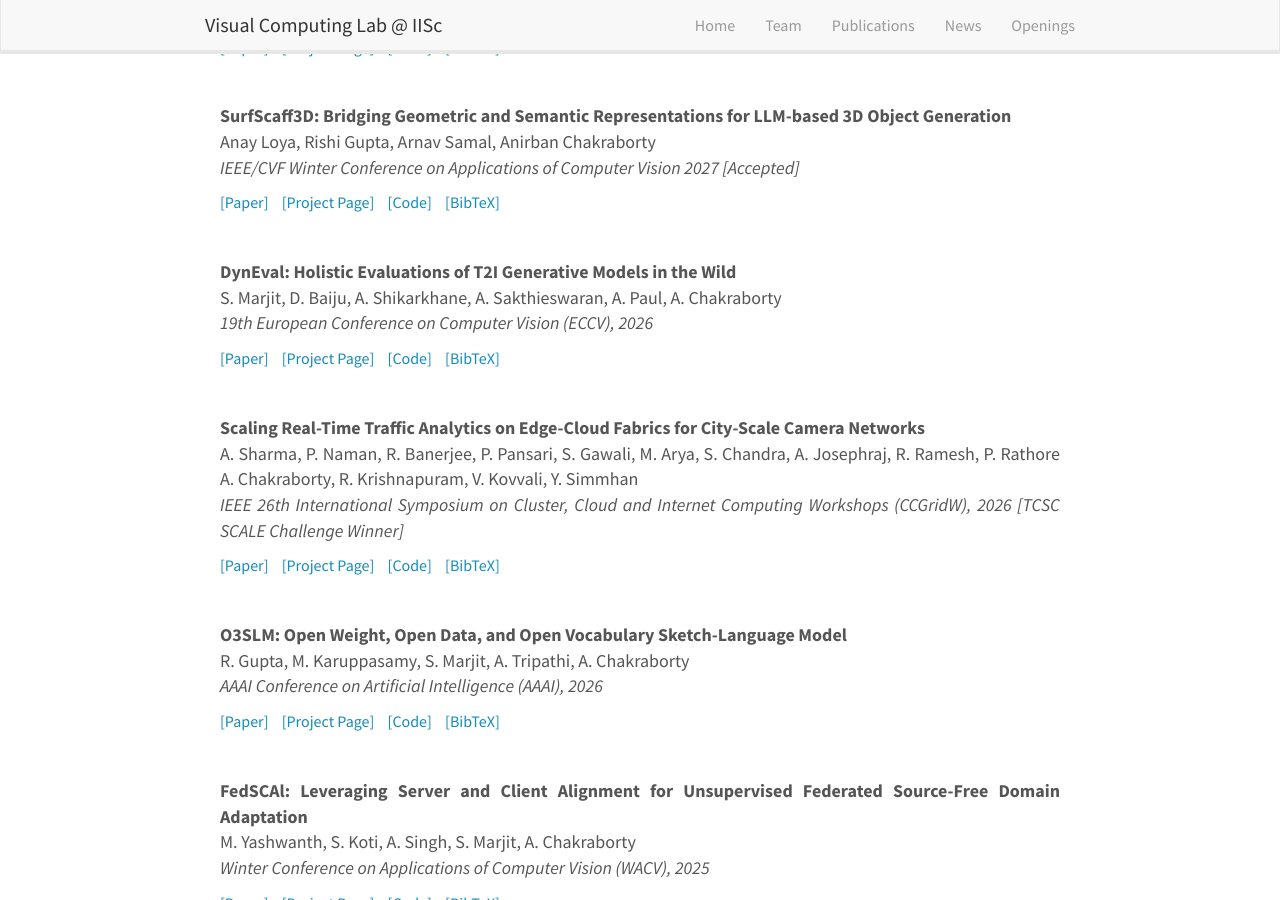
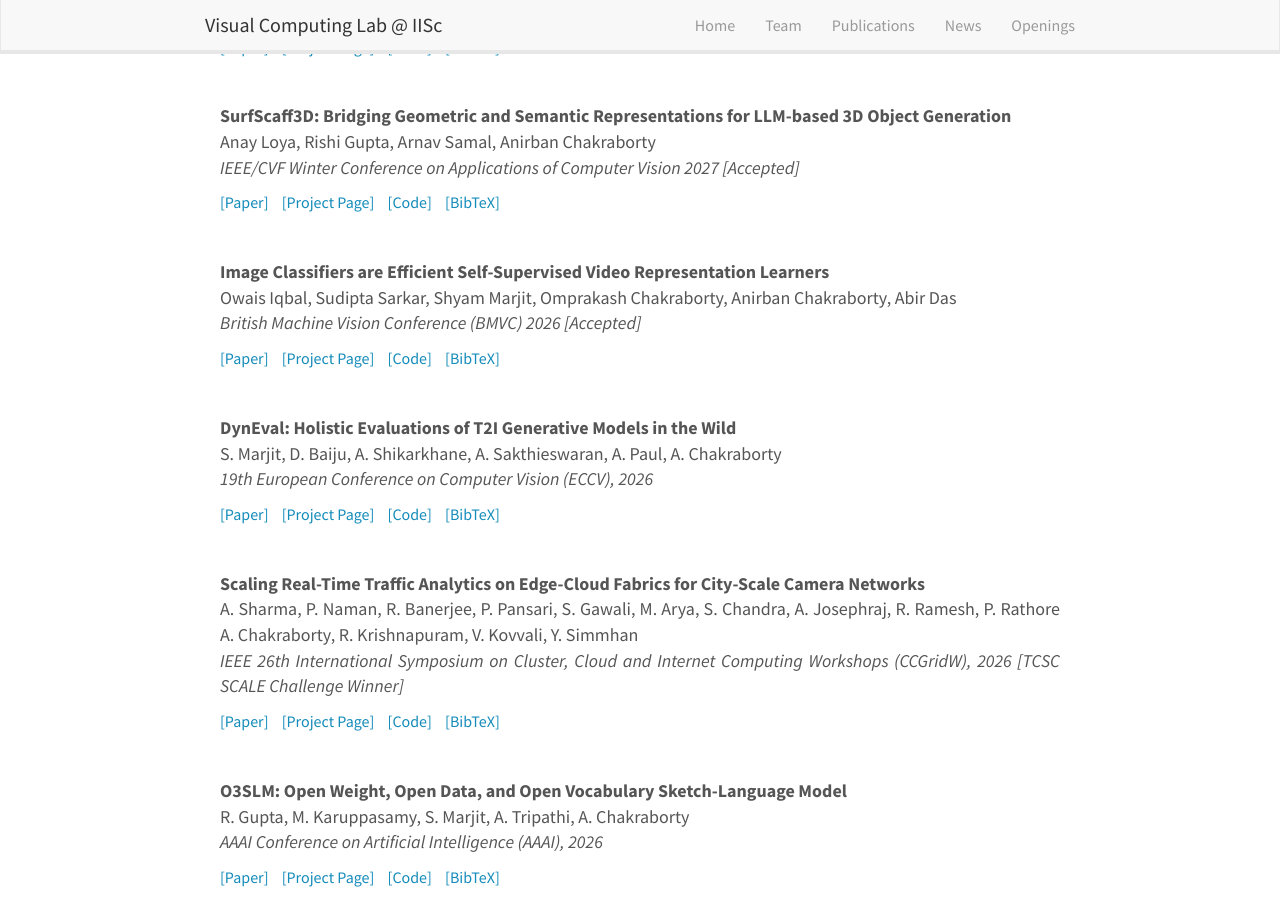
Before and after one commit to vcl-iisc/vclab-website, a Jekyll site: the page built from _pages/publications.md, in a window 1280 px wide and 900 px high, scrolled down 4258 px. Built offline with Jekyll 4.4.1, drawn with Linux system fonts in a browser that asks for light colours; nearby versions of some CDN libraries.

Commit message:
Update publications.yml
Added BMVC 2026 paper

```diff
--- a/_data/publications.yml
+++ b/_data/publications.yml
@@ -44,6 +44,15 @@
   project_page: ""
   paper_link: ""
   code_link: ""
+  bibtex: ""
+
+- paper: "Image Classifiers are Efficient Self-Supervised Video Representation Learners"
+  author: "Owais Iqbal, Sudipta Sarkar, Shyam Marjit, Omprakash Chakraborty, Anirban Chakraborty, Abir Das"
+  pub: "British Machine Vision Conference (BMVC) 2026 [Accepted]"
+  type: "conference"
+  project_page: "https://cvir.github.io/projects/videomsn"
+  paper_link: "https://arxiv.org/pdf/2609.40347"
+  code_link: "https://github.com/CVIR/VideoMSN"
   bibtex: ""
 
 
```
